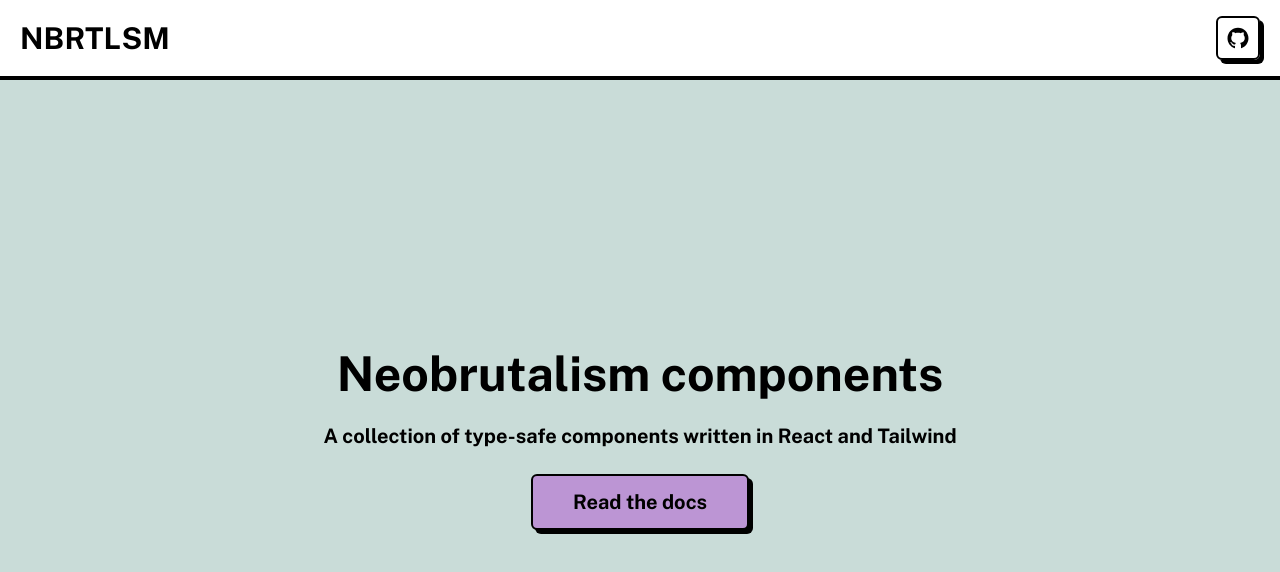
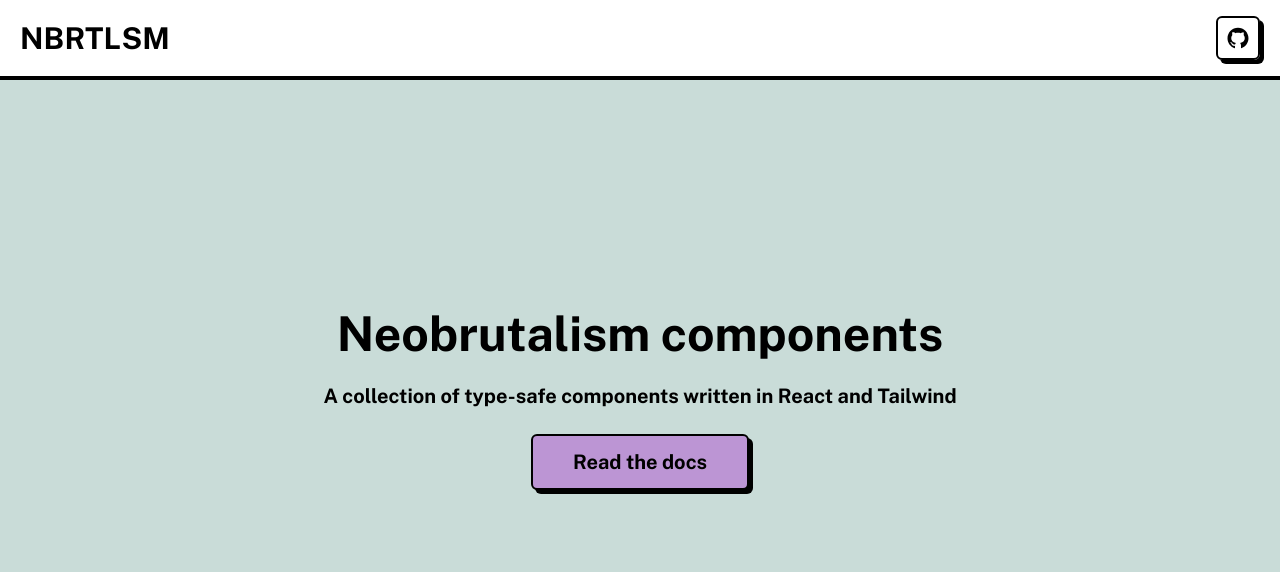
Before and after one commit to ekmas/neobrutalism-components, a Next.js app: page / in a window 1280 px wide. Shown: the top 572 px of the page. Built offline with nearby package versions, Linux system fonts and the light colour scheme.

Commit message:
made navbar fixed and fixed home page

```diff
--- a/src/app/page.tsx
+++ b/src/app/page.tsx
@@ -2,7 +2,7 @@ import Link from 'next/link'
 
 export default function Home() {
   return (
-    <main className="flex min-h-[calc(100svh-80px)] flex-col items-center justify-center bg-[#c9dcd8] px-5 py-20 font-bold">
+    <main className="flex min-h-[100svh] flex-col items-center justify-center bg-[#c9dcd8] px-5 py-20 font-bold">
       <h1 className="text-5xl">Neobrutalism components</h1>
 
       <p className="my-6 text-xl">
--- a/src/components/app/Navbar.tsx
+++ b/src/components/app/Navbar.tsx
@@ -3,7 +3,7 @@ import { AiFillGithub } from 'react-icons/ai'
 
 function Navbar() {
   return (
-    <nav className="mx-auto flex h-20 items-center border-b-4 border-black px-5 ">
+    <nav className="fixed left-0 top-0 z-10 mx-auto flex h-20 w-full items-center border-b-4 border-black bg-white px-5 ">
       <div className="mx-auto flex w-[1300px] max-w-full items-center justify-between">
         <Link className="text-3xl font-bold" href={'/'}>
           NBRTLSM
```
